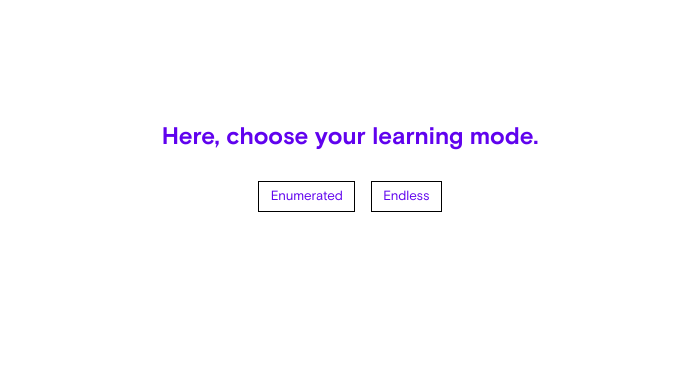
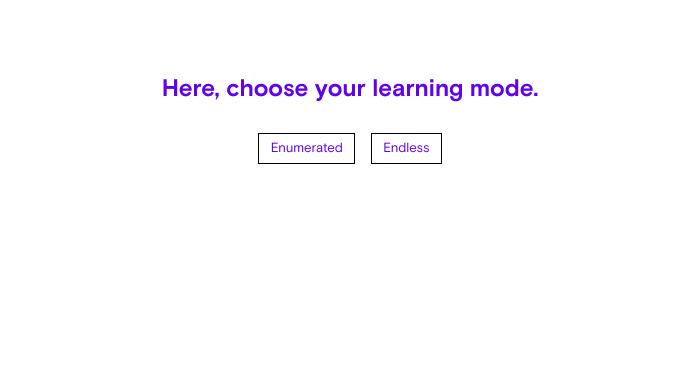
Before and after one commit to tallesdecosta/mental-math, a plain HTML site: page index.html in a window 1280 px wide. Shown: the part 369-750 px from the top of the page, without its empty margins (290-989 px from the left). Drawn offline with Linux system fonts and the light colour scheme.

Commit message:
updated readme & optimized some layouts

```diff
--- a/css/style.css
+++ b/css/style.css
@@ -90,14 +90,16 @@ header {
 }
 
 main {
+  flex: 2 1 auto;
   flex-direction: column;
-  gap: 2rem;
+  justify-content: center;
+  gap: 3rem;
+  text-align: center;
   align-items: center;
-  text-align: center;
-  justify-content: space-evenly;
 }
 
 footer {
+  flex: 0 1 auto;
   display: flex;
   justify-content: center;
 }
@@ -141,7 +143,12 @@ button, input {
   display: none;
 }
 
+.collumn {
+  flex-direction: column;
+}
+
 .card-box, .tips-box {
+  max-width: 300px;
   border: var(--border);
   flex-direction: column;
   gap: 1.5rem;
--- a/index.html
+++ b/index.html
@@ -7,7 +7,7 @@
         <link href="css/style.css" rel="stylesheet">
         <link rel="icon" href="img/favicon.ico" sizes="48x48" >
     </head>
-    <body class="display-grid" id="body">
+    <body class="display-flex collumn" id="body">
         <main class="display-flex" id="main">
             <header class="display-flex menu-content" id="header">
                 <h1 class="menu-content">Mental Math, <span class="big-heading-span menu-content">a place for you to finally end that math-phobia you have.</span></h1>
--- a/scripts/script.js
+++ b/scripts/script.js
@@ -40,8 +40,6 @@ let correctAnswer, timesOperation, plusOperation, minusOperation, questionAmount
 let isEndless = false;
 let questionNumber = 1;
 let playerTotal = 0;
-
-
 
 function BackToMenuComplex () {
   isEndless = false;
```
Also changed, not shown: 1 other file.
